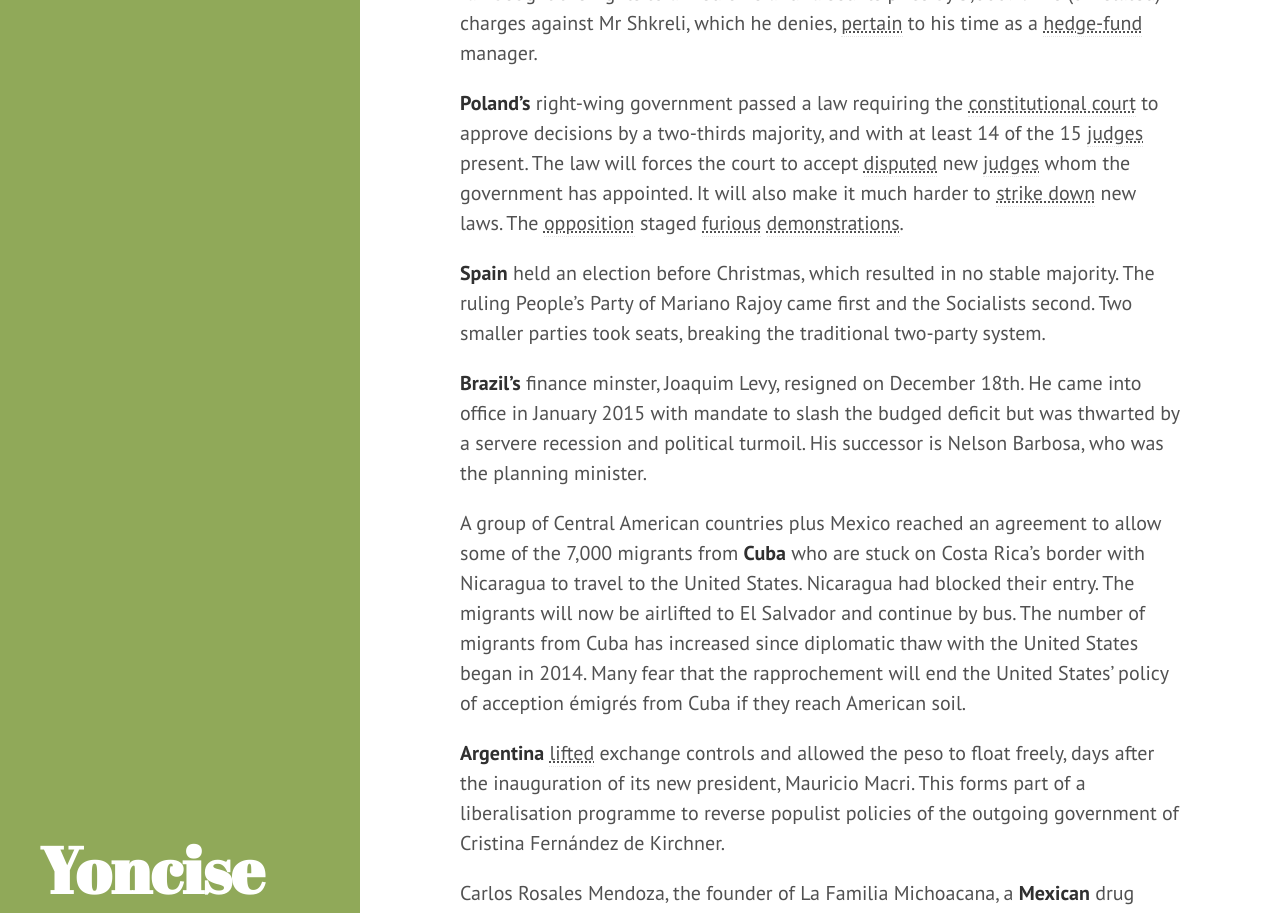
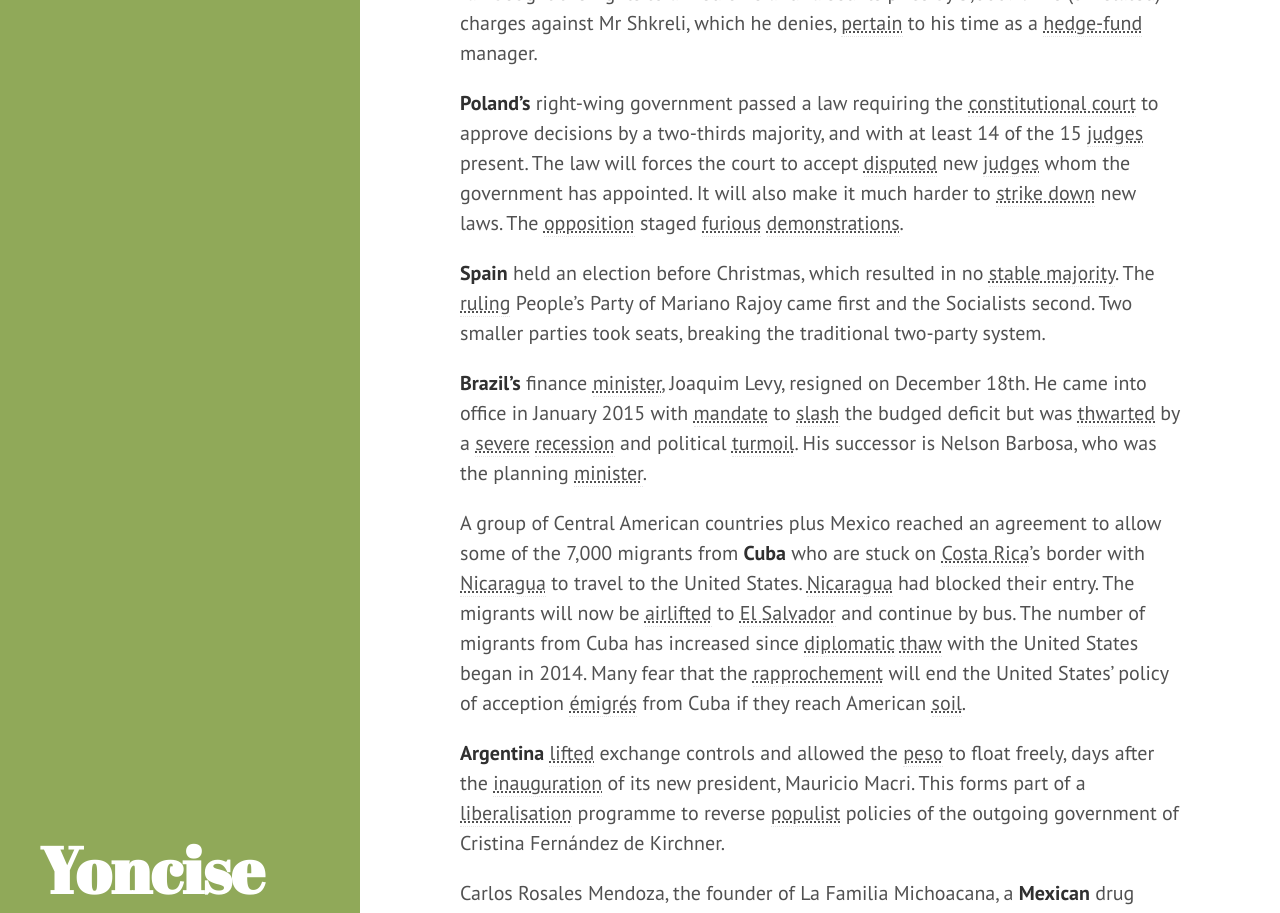
Before and after one commit to yoncise/yoncise.github.io, a Jekyll site: the page built from _posts/2016-01-02-The-world-this-week.md, in a window 1280 px wide and 1400 px high, scrolled down 852 px. Shown: the top 913 px of the window. Built offline with Jekyll 4.4.1, drawn with Linux system fonts in a browser that asks for light colours; some of the changed lines change nothing that is shown; some of the changed text lies outside the part shown.

Commit message:
Update 2016-01-02-The-world-this-week.md

```diff
--- a/_posts/2016-01-02-The-world-this-week.md
+++ b/_posts/2016-01-02-The-world-this-week.md
@@ -76,9 +76,20 @@ __Spain__ held an election before Christmas, which resulted in no stable majorit
 People's Party of Mariano Rajoy came first and the Socialists second. Two smaller parties took
 seats, breaking the traditional two-party system.
 
-__Brazil's__ finance minster, Joaquim Levy, resigned on December 18th. He came into office in
-January 2015 with mandate to slash the budged deficit but was thwarted by a servere recession
+*[ruling]: 统治的
+*[stable majority]: 多数席位
+
+__Brazil's__ finance minister, Joaquim Levy, resigned on December 18th. He came into office in
+January 2015 with mandate to slash the budged deficit but was thwarted by a severe recession
 and political turmoil. His successor is Nelson Barbosa, who was the planning minister.
+
+*[mandate]: ['mændet] 授权；命令，指令；
+*[slash]: 削减；
+*[thwarted]: 挫败
+*[severe]: [sɪ'vɪr] 严峻的；严厉的；
+*[recession]: [rɪ'sɛʃən] 衰退；不景气；
+*[turmoil]: ['tɝmɔɪl] 混乱，骚动
+*[minister]: 部长；
 
 A group of Central American countries plus Mexico reached an agreement to allow some of the 7,000
 migrants from __Cuba__ who are stuck on Costa Rica's border with Nicaragua to travel to the
@@ -87,13 +98,32 @@ and continue by bus. The number of migrants from Cuba has increased since diplom
 the United States began in 2014. Many fear that the rapprochement will end the United States'
 policy of acception émigrés from Cuba if they reach American soil.
 
+*[Costa Rica]: 哥斯达黎加
+*[Nicaragua]: 尼加拉瓜
+*[airlifted]: 空运
+*[El Salvador]: 萨尔瓦多（中美洲）
+*[diplomatic]: 外交的；外交上的；
+*[thaw]: [θɔ] 解冻；融雪
+*[rapprochement]: 友好；恢复邦交；
+*[émigrés]: 流亡者；移居者（尤指因政治因素而移居外国者）
+*[soil]: 土地；土壤；国家；
+
 __Argentina__ lifted exchange controls and allowed the peso to float freely, days after the
 inauguration of its new president, Mauricio Macri. This forms part of a liberalisation programme
 to reverse populist policies of the outgoing government of Cristina Fernández de Kirchner.
 
+*[peso]: 比索（拉丁美洲一些国家和菲律宾的货币单位）；
+*[inauguration]: 就职典礼；开始，开创；开幕式
+*[liberalisation]: 自由化；开放
+*[populist]: 平民主义的；平民主义者的
+
 Carlos Rosales Mendoza, the founder of La Familia Michoacana, a __Mexican__ drug gang, was found
 dead along with the bodies of three other people near motorway in western Mexico. He was on the
 most-wanted list of the Drug Enforcement Agency in the United States.
+
+*[gang]: 黑帮
+*[motorway]: 高速公路
+*[Drug Enforcement Agency]: 缉毒署
 
 ![](http://cdn.static-economist.com/sites/default/files/imagecache/full-width/images/2015/12/articles/main/20160102_wwp501.jpg)
 
```
